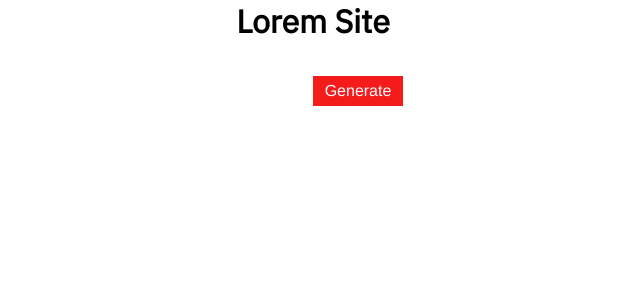
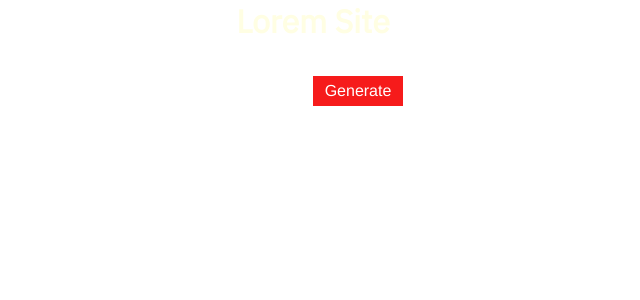
Before and after one commit to mmergal92/Proof_website, a React (Create React App) app: page /loremipsum in a window 1280 px wide. Shown: the top 300 px of the page, without its empty margins (327-967 px from the left). Built offline with nearby package versions, Linux system fonts and the light colour scheme; the HTML template or start-up script is replaced by a standard one; a web font is replaced by a local one.

Commit message:
editing background

```diff
--- a/src/App.css
+++ b/src/App.css
@@ -224,6 +224,8 @@ a:hover{
 
 .main-content {
   z-index: 10;
+  color: #FFFEE3 !important;
+
 }
 
 .title-image {
```
